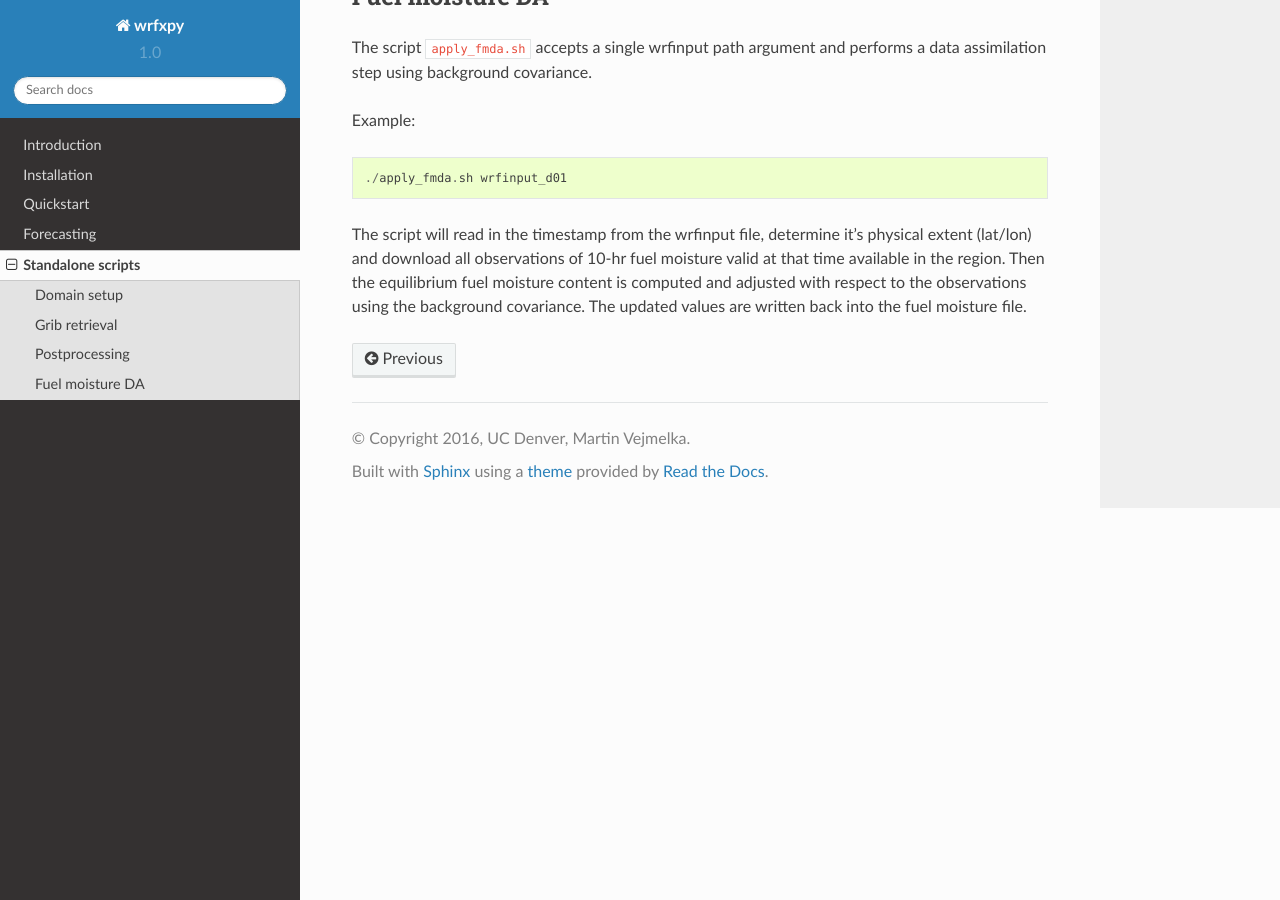
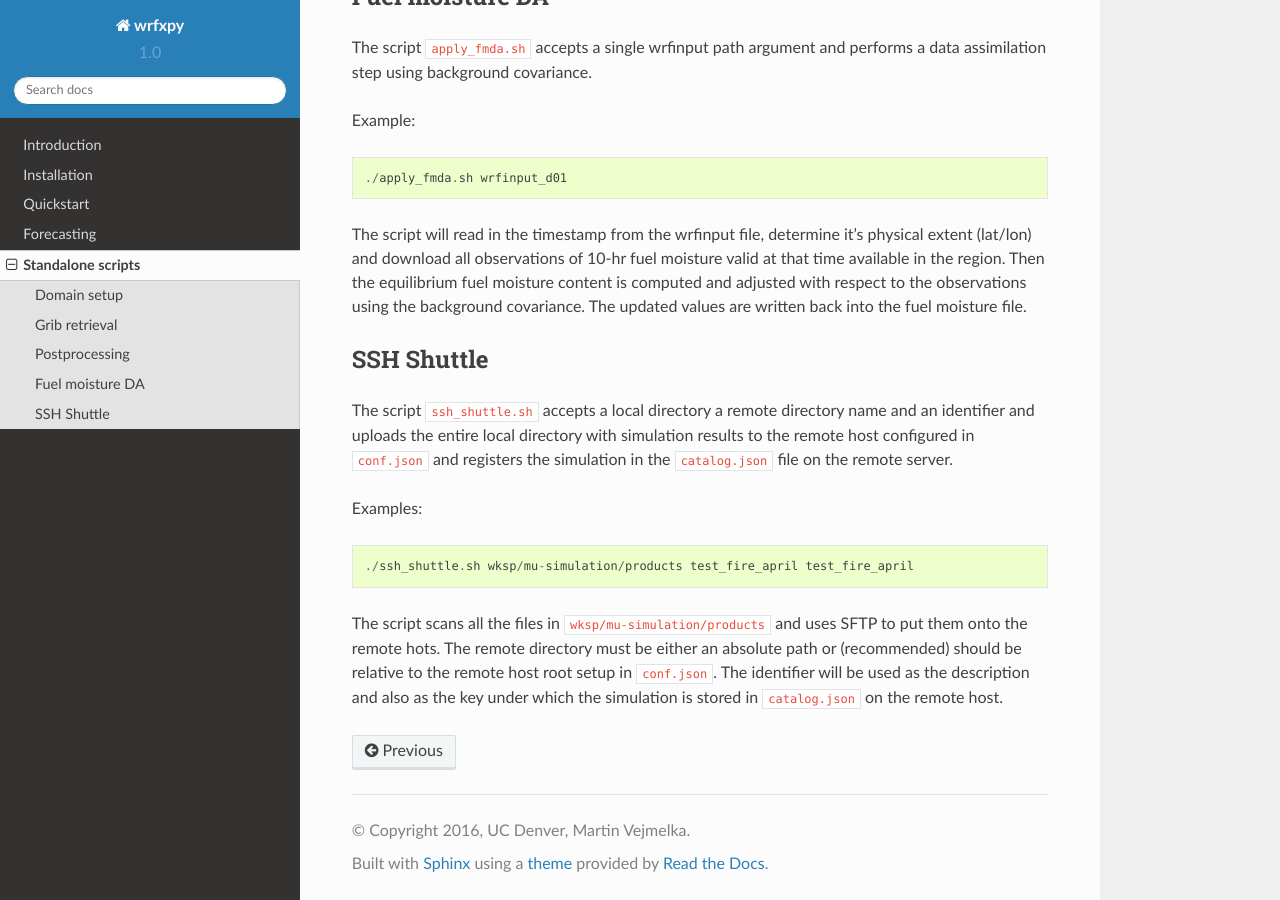
Before and after one commit to openwfm/wrfxpy, a Sphinx documentation site: the page built from docs/source/standalones.rst, in a window 1280 px wide and 900 px high, scrolled down 2381 px. Built offline with Sphinx 7.4.7 and the Read the Docs theme 2.0.0, drawn with Linux system fonts in a browser that asks for light colours.

Commit message:
added documentation for the ssh_shuttle.sh standalone script

```diff
--- a/docs/source/standalones.rst
+++ b/docs/source/standalones.rst
@@ -110,3 +110,16 @@ valid at that time available in the region.  Then the equilibrium fuel moisture
 content is computed and adjusted with respect to the observations using the
 background covariance.  The updated values are written back into the fuel moisture
 file.
+
+
+SSH Shuttle
+===========
+
+The script ``ssh_shuttle.sh`` accepts a local directory a remote directory name and an identifier
+and uploads the entire local directory with simulation results to the remote host configured in ``conf.json`` and registers the simulation in the ``catalog.json`` file on the remote server.
+
+Examples::
+
+  ./ssh_shuttle.sh wksp/mu-simulation/products test_fire_april test_fire_april
+
+The script scans all the files in ``wksp/mu-simulation/products`` and uses SFTP to put them onto the remote hots.  The remote directory must be either an absolute path or (recommended) should be relative to the remote host root setup in ``conf.json``.  The identifier will be used as the description and also as the key under which the simulation is stored in ``catalog.json`` on the remote host.
```
